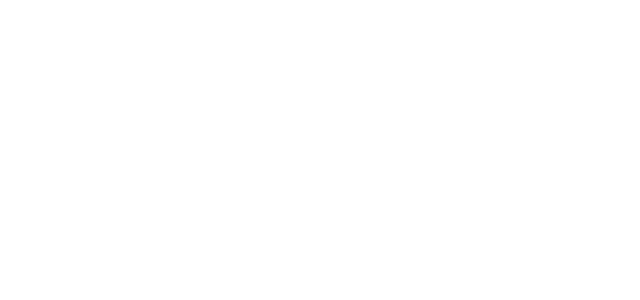
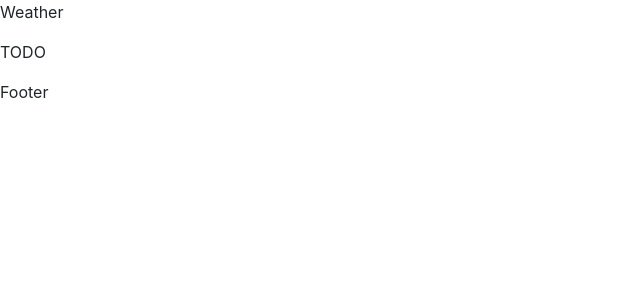
Before and after one commit to Kamil6789/dashboard, a Vue app: page / in a window 1280 px wide. Shown: the top 300 px of the page, without its empty margins (0-640 px from the left). Built offline with nearby package versions, Linux system fonts and the light colour scheme.

Commit message:
Initialized new components

```diff
--- a/src/App.vue
+++ b/src/App.vue
@@ -1,14 +1,25 @@
 <template>
     <div id="app">
-
+        <Navbar />
+        <Weather />
+        <Todo />
+        <Footer />
     </div>
 </template>
 
 <script>
+import Navbar from './components/Navbar.vue'
+import Weather from './components/Weather.vue'
+import Todo from './components/Todo.vue'
+import Footer from './components/Footer.vue'
+
 export default {
     name: 'Dashboard',
     components: {
-
+        Navbar,
+        Weather,
+        Todo,
+        Footer
     }
 }
 </script>
```
